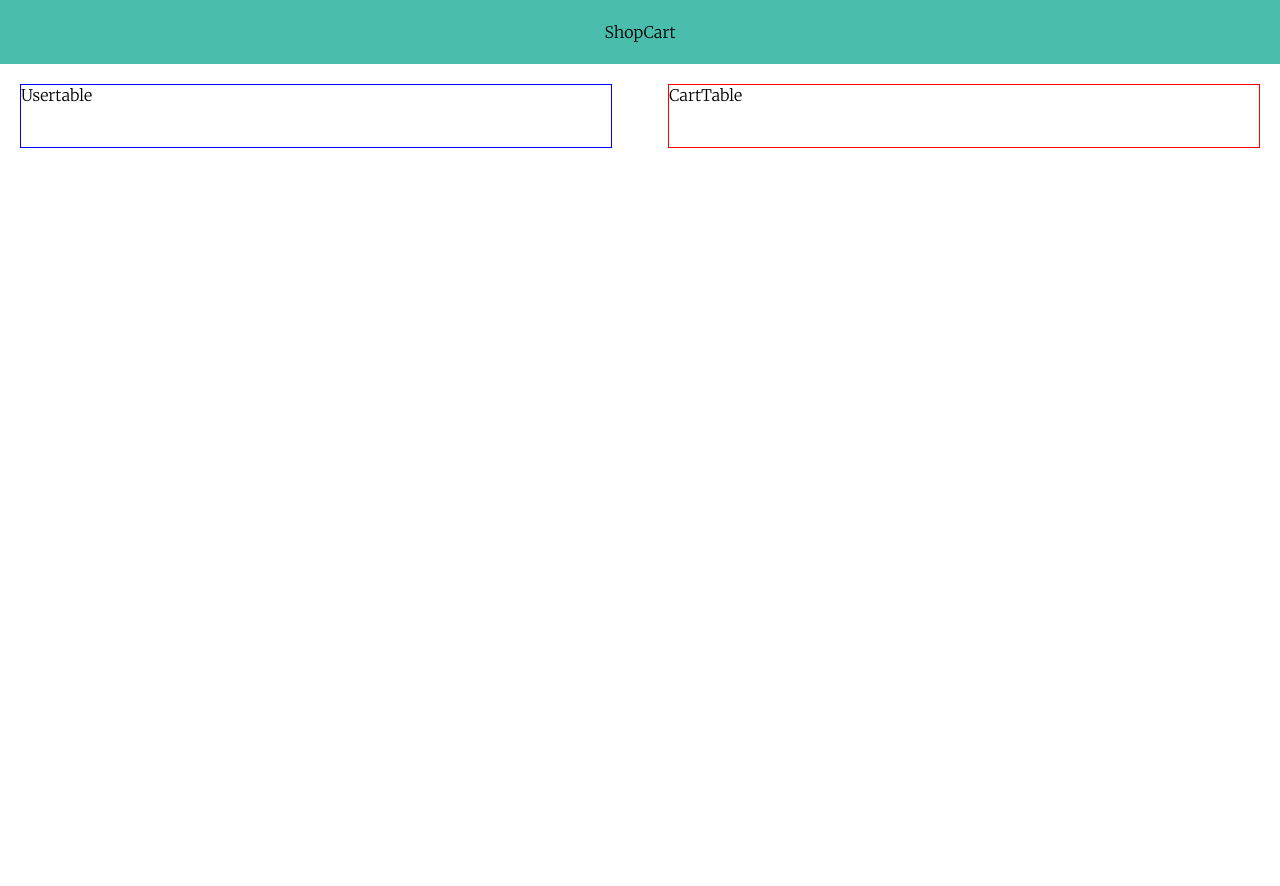
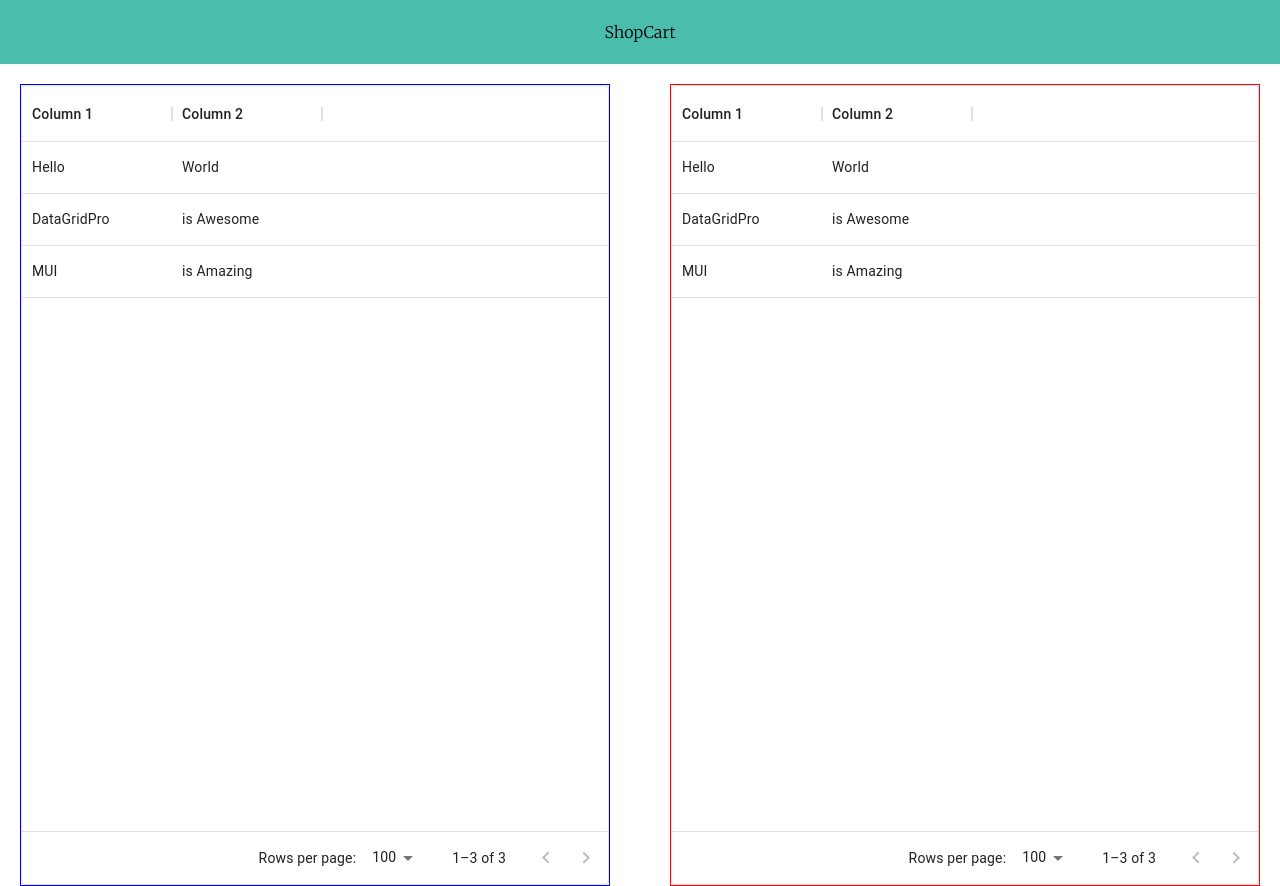
Before and after one commit to sidv1905/shop-cart, a React (Create React App) app: page / in a window 1280 px wide. Before the commit the page ends 800 px from the top, so only its background shows below. Built offline with nearby package versions, Linux system fonts and the light colour scheme.

Commit message:
redux setup + table

```diff
--- a/package.json
+++ b/package.json
@@ -6,6 +6,8 @@
     "@emotion/react": "^11.7.1",
     "@emotion/styled": "^11.6.0",
     "@mui/material": "^5.2.5",
+    "@mui/x-data-grid": "^5.2.1",
+    "@reduxjs/toolkit": "^1.7.1",
     "@testing-library/jest-dom": "^5.16.1",
     "@testing-library/react": "^12.1.2",
     "@testing-library/user-event": "^13.5.0",
--- a/src/App.css
+++ b/src/App.css
@@ -19,8 +19,18 @@ html,
   height: 100%;
   width: 100%;
 }
-
+.App {
+  height: 100%;
+  width: 100%;
+}
 code {
   font-family: source-code-pro, Menlo, Monaco, Consolas, "Courier New",
     monospace;
 }
+.grid {
+  display: grid;
+  height: 100%;
+  width: 100%;
+  grid-template-columns: 1fr 1fr;
+  grid-gap: 20px;
+}
--- a/src/App.js
+++ b/src/App.js
@@ -2,20 +2,17 @@ import UserTable from "./components/UserTable";
 import CartTable from "./components/CartTable";
 import Header from "./components/Header";
 import "./App.css";
-import Grid from "@mui/material/Grid";
-import Box from "@mui/material/Box";
+import { useSelector } from "react-redux";
 function App() {
+  const appTheme = useSelector((state) => state.userReducer);
+  console.log(appTheme);
   return (
     <div className="App">
       <Header />
-      <Grid container spacing={2}>
-        <Grid item xs={6}>
-          <UserTable />
-        </Grid>
-        <Grid item xs={6}>
-          <CartTable />
-        </Grid>
-      </Grid>
+      <div className="grid">
+        <UserTable />
+        <CartTable />
+      </div>
     </div>
   );
 }
--- a/src/components/CartTable/index.js
+++ b/src/components/CartTable/index.js
@@ -1,4 +1,20 @@
 import styles from "./CartTable.module.css";
+import { DataGrid } from "@mui/x-data-grid";
+
+const rows = [
+  { id: 1, col1: "Hello", col2: "World" },
+  { id: 2, col1: "DataGridPro", col2: "is Awesome" },
+  { id: 3, col1: "MUI", col2: "is Amazing" },
+];
+
+const columns = [
+  { field: "col1", headerName: "Column 1", width: 150 },
+  { field: "col2", headerName: "Column 2", width: 150 },
+];
 export default function CartTable() {
-  return <div className={styles.cartable}>CartTable</div>;
+  return (
+    <div className={styles.cartable}>
+      <DataGrid rows={rows} columns={columns} />
+    </div>
+  );
 }
--- a/src/components/UserTable/index.js
+++ b/src/components/UserTable/index.js
@@ -1,4 +1,21 @@
 import styles from "./UserTable.module.css";
+import { DataGrid } from "@mui/x-data-grid";
+
+const rows = [
+  { id: 1, col1: "Hello", col2: "World" },
+  { id: 2, col1: "DataGridPro", col2: "is Awesome" },
+  { id: 3, col1: "MUI", col2: "is Amazing" },
+];
+
+const columns = [
+  { field: "col1", headerName: "Column 1", width: 150 },
+  { field: "col2", headerName: "Column 2", width: 150 },
+];
+
 export default function UserTable() {
-  return <div className={styles.UserTable}>Usertable</div>;
+  return (
+    <div className={styles.UserTable}>
+      <DataGrid rows={rows} columns={columns} />
+    </div>
+  );
 }
--- /dev/null
+++ b/src/redux/reducers/cartReducer.js
@@ -0,0 +1,9 @@
+const initState = {
+  data: [],
+};
+
+const cartReducer = (state = initState, action) => {
+  return state;
+};
+
+export default cartReducer;
--- /dev/null
+++ b/src/redux/reducers/userReducer.js
@@ -0,0 +1,9 @@
+const initState = {
+  data: [],
+};
+
+const userReducer = (state = initState, action) => {
+  return state;
+};
+
+export default userReducer;
--- /dev/null
+++ b/src/redux/store.js
@@ -0,0 +1,10 @@
+import { configureStore } from "@reduxjs/toolkit";
+import userReducer from "./reducers/userReducer";
+import cartReducer from "./reducers/cartReducer";
+
+export default configureStore({
+  reducer: {
+    userReducer: userReducer,
+    cartReducer: cartReducer,
+  },
+});
```
Also changed, not shown: src/index.js (+5 -2 lines), 1 other file (tests, documents, lock files or other folders).
